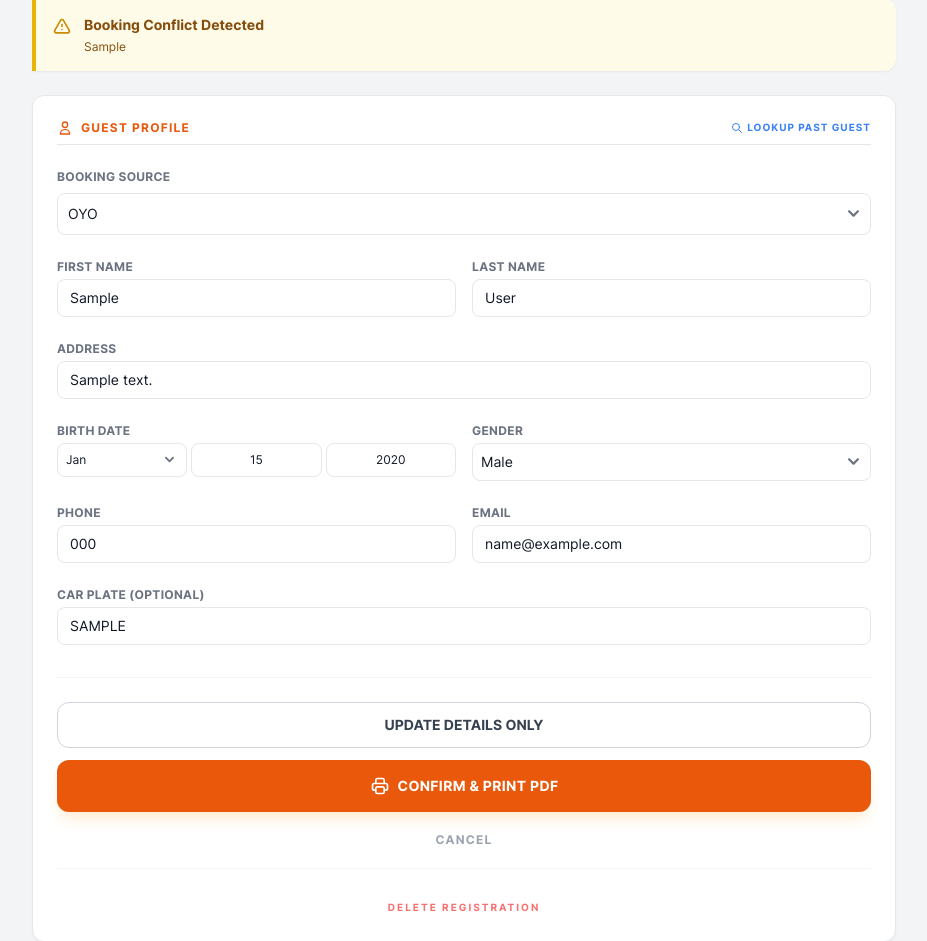
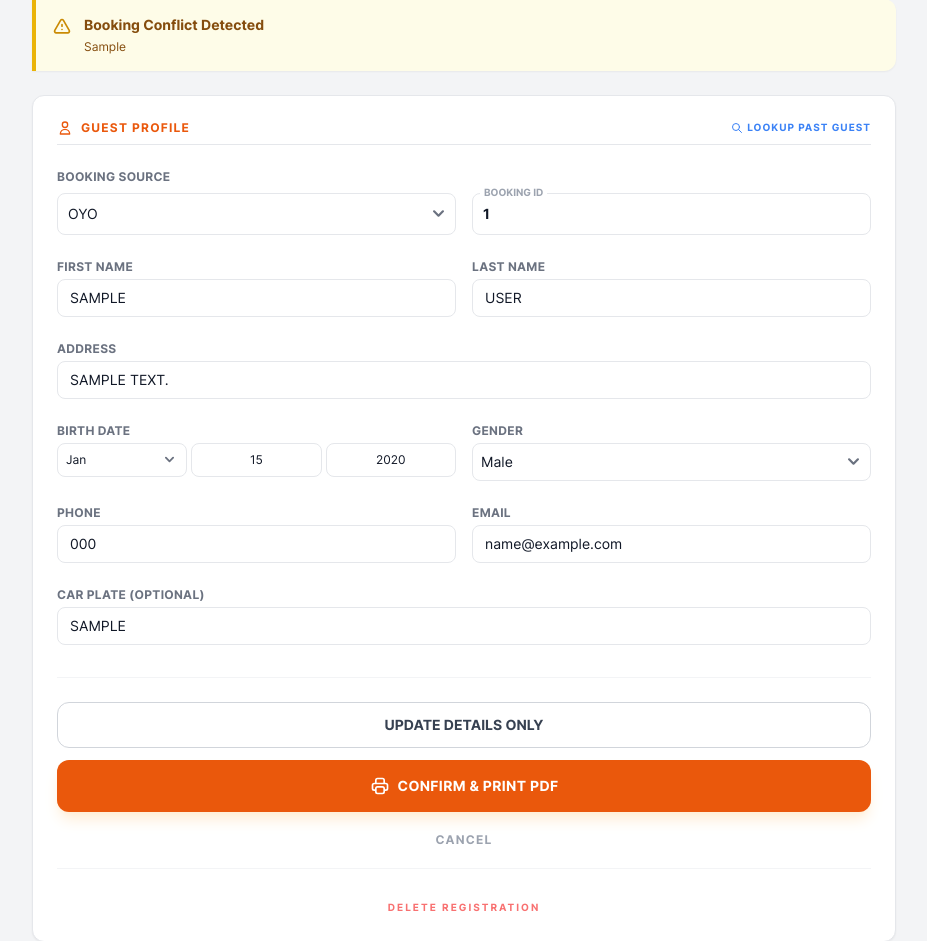
Before and after one commit to markocampos/Kegama-Residences-Hotel-Form-Register, a Django app: template management/templates/management/update_guest.html in a window 1280 px wide. Shown: the part 213-1154 px from the top of the page, without its empty margins (176-1103 px from the left). Run offline with Django 5.2, Linux system fonts and the light colour scheme; tables that the repository leaves empty hold one stand-in row (values such as "Sample post"); the template is opened without the code that fills it: values that come from a table or form of the project are taken from there, most other values are stand-ins (such as "Sample title", 1, 10 or a date in 2020).

Commit message:
v1.3.3 (beta)

```diff
--- a/management/models.py
+++ b/management/models.py
@@ -65,6 +65,7 @@ class GuestRegistration(models.Model):
         ('GCASH', 'GCash'),
         ('MAYA', 'Maya'),
         ('BANK_TRANSFER', 'Bank Transfer'),
+        ('PAID_ONLINE', 'Paid Online'),
     ]
     mode_of_payment = models.CharField(max_length=20, choices=PAYMENT_MODE_CHOICES, default='CASH')
 
--- a/management/templates/management/update_guest.html
+++ b/management/templates/management/update_guest.html
@@ -28,8 +28,12 @@
         alertModal: false,
         alertMessage: '',
         modalAction: 'save',
-        conflictText: ''
+        conflictText: '',
+        source: '{{ guest.source }}',
+        bookingId: '{{ guest.booking_id }}',
+        originalBookingId: '{{ guest.booking_id }}'
      }"
+     x-init="$watch('source', value => { if(value === 'WALKIN') bookingId = originalBookingId; })"
      @show-alert.window="alertMessage = $event.detail; alertModal = true">
 
     <!-- Delete Confirmation Modal -->
@@ -173,6 +177,10 @@
                         <span class="text-sm font-medium text-gray-900" id="summary-source">--</span>
                     </div>
                     <div class="flex justify-between border-b border-gray-200 pb-2">
+                        <span class="text-xs font-bold text-gray-400 uppercase tracking-wide">Booking ID</span>
+                        <span class="text-sm font-medium text-gray-900" id="summary-id">--</span>
+                    </div>
+                    <div class="flex justify-between border-b border-gray-200 pb-2">
                         <span class="text-xs font-bold text-gray-400 uppercase tracking-wide">Room</span>
                         <span class="text-sm font-medium text-gray-900" id="summary-room">--</span>
                     </div>
@@ -272,7 +280,7 @@
 
         <div class="flex items-center justify-between mb-6">
             <h2 class="text-2xl font-bold text-gray-800">Guest Details</h2>
-            <span class="bg-gray-200 text-gray-700 text-xs font-mono px-2 py-1 rounded">ID: {{ guest.booking_id }}</span>
+            <span class="bg-gray-200 text-gray-700 text-xs font-mono px-2 py-1 rounded" x-text="'ID: ' + bookingId">ID: {{ guest.booking_id }}</span>
         </div>
 
         <!-- Tab Navigation -->
@@ -339,27 +347,36 @@
                         <!-- Source -->
                         <div>
                             <label class="block text-xs font-semibold text-gray-500 uppercase tracking-wide mb-2">Booking Source</label>
-                            <select name="source" id="sourceSelect" class="w-full border-gray-200 rounded-lg text-sm font-medium text-gray-900 focus:ring-orange-500 p-2.5">
-                                <option value="WALKIN" {% if guest.source == 'WALKIN' %}selected{% endif %}>Walk-in</option>
-                                <option value="OYO" {% if guest.source == 'OYO' %}selected{% endif %}>OYO</option>
-                                <option value="AIRBNB" {% if guest.source == 'AIRBNB' %}selected{% endif %}>Airbnb</option>
-                            </select>
+                            <div class="grid grid-cols-2 gap-4">
+                                <select name="source" id="sourceSelect" x-model="source" class="w-full border-gray-200 rounded-lg text-sm font-medium text-gray-900 focus:ring-orange-500 p-2.5">
+                                    <option value="WALKIN" {% if guest.source == 'WALKIN' %}selected{% endif %}>Walk-in</option>
+                                    <option value="OYO" {% if guest.source == 'OYO' %}selected{% endif %}>OYO</option>
+                                    <option value="AIRBNB" {% if guest.source == 'AIRBNB' %}selected{% endif %}>Airbnb</option>
+                                </select>
+                                <div class="relative">
+                                    <label class="absolute -top-2 left-2 bg-white px-1 text-[10px] font-bold text-gray-400 uppercase">Booking ID</label>
+                                    <input type="text" name="booking_id" x-model="bookingId"
+                                           :readonly="source === 'WALKIN'"
+                                           :class="source === 'WALKIN' ? 'bg-gray-50 text-gray-400' : 'bg-white text-gray-900 focus:ring-orange-500'"
+                                           class="w-full border-gray-200 rounded-lg text-sm font-bold p-2.5 transition-colors">
+                                </div>
+                            </div>
                         </div>
 
                         <div class="grid grid-cols-2 gap-4">
                             <div>
                                 <label class="block text-xs font-semibold text-gray-500 uppercase tracking-wide mb-1">First Name</label>
-                                <input type="text" name="first_name" id="firstNameInput" value="{{ guest.first_name }}" class="w-full border-gray-200 rounded-lg text-sm font-medium text-gray-900 focus:ring-orange-500">
+                                <input type="text" name="first_name" id="firstNameInput" value="{{ guest.first_name }}" class="w-full border-gray-200 rounded-lg text-sm font-medium text-gray-900 focus:ring-orange-500 uppercase">
                             </div>
                             <div>
                                 <label class="block text-xs font-semibold text-gray-500 uppercase tracking-wide mb-1">Last Name</label>
-                                <input type="text" name="last_name" id="lastNameInput" value="{{ guest.last_name }}" class="w-full border-gray-200 rounded-lg text-sm font-medium text-gray-900 focus:ring-orange-500">
+                                <input type="text" name="last_name" id="lastNameInput" value="{{ guest.last_name }}" class="w-full border-gray-200 rounded-lg text-sm font-medium text-gray-900 focus:ring-orange-500 uppercase">
                             </div>
                         </div>
 
                         <div>
                             <label class="block text-xs font-semibold text-gray-500 uppercase tracking-wide mb-1">Address</label>
-                            <input type="text" name="address" value="{{ guest.address }}" class="w-full border-gray-200 rounded-lg text-sm font-medium text-gray-900 focus:ring-orange-500">
+                            <input type="text" name="address" value="{{ guest.address }}" class="w-full border-gray-200 rounded-lg text-sm font-medium text-gray-900 focus:ring-orange-500 uppercase">
                         </div>
 
                         <div class="grid grid-cols-2 gap-4">
@@ -377,7 +394,7 @@
                                 <label class="block text-xs font-semibold text-gray-500 uppercase tracking-wide mb-1">Birth Date</label>
                                 <input type="hidden" name="birth_date" :value="date">
                                 <div class="grid grid-cols-3 gap-1">
-                                    <select x-model="month" class="w-full border-gray-200 rounded-lg text-xs font-medium focus:ring-orange-500 p-2">
+                                    <select x-model="month" @change="$refs.dayInput.focus()" class="w-full border-gray-200 rounded-lg text-xs font-medium focus:ring-orange-500 p-2">
                                         <option value="" disabled>MM</option>
                                         <option value="01">Jan</option>
                                         <option value="02">Feb</option>
@@ -392,8 +409,10 @@
                                         <option value="11">Nov</option>
                                         <option value="12">Dec</option>
                                     </select>
-                                    <input type="tel" x-model="day" maxlength="2" placeholder="DD" class="w-full border-gray-200 rounded-lg text-xs font-medium focus:ring-orange-500 text-center p-2">
-                                    <input type="tel" x-model="year" maxlength="4" placeholder="YYYY" class="w-full border-gray-200 rounded-lg text-xs font-medium focus:ring-orange-500 text-center p-2">
+                                    <input type="tel" x-ref="dayInput" x-model="day" maxlength="2" placeholder="DD"
+                                           @input="if(day.length === 2) $refs.yearInput.focus()"
+                                           class="w-full border-gray-200 rounded-lg text-xs font-medium focus:ring-orange-500 text-center p-2">
+                                    <input type="tel" x-ref="yearInput" x-model="year" maxlength="4" placeholder="YYYY" class="w-full border-gray-200 rounded-lg text-xs font-medium focus:ring-orange-500 text-center p-2">
                                 </div>
                             </div>
                             <div>
@@ -543,6 +562,7 @@
                                 <option value="GCASH" {% if guest.mode_of_payment == 'GCASH' %}selected{% endif %}>GCash</option>
                                 <option value="MAYA" {% if guest.mode_of_payment == 'MAYA' %}selected{% endif %}>Maya</option>
                                 <option value="BANK_TRANSFER" {% if guest.mode_of_payment == 'BANK_TRANSFER' %}selected{% endif %}>Bank Transfer</option>
+                                <option value="PAID_ONLINE" {% if guest.mode_of_payment == 'PAID_ONLINE' %}selected{% endif %}>Paid Online</option>
                             </select>
                         </div>
 
@@ -820,6 +840,8 @@
         const sourceSelect = document.getElementById('sourceSelect');
         const source = sourceSelect ? sourceSelect.options[sourceSelect.selectedIndex].text : '--';
 
+        const bookingId = document.querySelector('input[name="booking_id"]')?.value || '--';
+
         // MOP
         const mopSelect = document.getElementById('mopSelect');
         const mop = mopSelect ? mopSelect.options[mopSelect.selectedIndex].text : '--';
@@ -856,6 +878,9 @@
 
         const elSource = document.getElementById('summary-source');
         if(elSource) elSource.textContent = source;
+
+        const elId = document.getElementById('summary-id');
+        if(elId) elId.textContent = bookingId;
 
         const elRoom = document.getElementById('summary-room');
         if(elRoom) elRoom.textContent = room;
--- a/management/templates/pdf/guest_registration.html
+++ b/management/templates/pdf/guest_registration.html
@@ -173,7 +173,8 @@
                 <span class="checkbox-square {% if guest.source == 'WALKIN' %}checked{% endif %}"></span> PAGE/WALK-IN
             </td>
             <td class="text-right">
-                <b>SECURITY DEPOSIT:</b> P <u style="font-family: 'Courier New'; font-size: 12px;">{{ guest.security_deposit|intcomma|default:"Error" }}</u>
+                <b>SECURITY DEPOSIT:</b> P <u style="font-family: 'Courier New'; font-size: 12px;">{{ guest.security_deposit|intcomma|default:"Error" }}</u><br>
+                <div style="margin-top: 10px;"><b>M.O.P:</b> <span style="display: inline-block; width: 60px; border-bottom: 1px solid #000;">&nbsp;</span></div>
             </td>
         </tr>
     </table>
@@ -192,7 +193,7 @@
                 <b>Date: Today:</b> <span style="font-family: 'Courier New'; text-decoration: underline;">{% now "M d, Y" %}</span>
             </td>
             <td class="text-right">
-                <b>BOOKING ID #</b> <span style="border-bottom: 1px solid #000; padding: 0 5px; font-family: 'Courier New';">{{ guest.booking_id }}</span>
+                <b>{% if guest.source == 'WALKIN' %}BOOKING ID #{% else %}{{ guest.source }} ID #{% endif %}</b> <span style="border-bottom: 1px solid #000; padding: 0 5px; font-family: 'Courier New';">{{ guest.booking_id }}</span>
             </td>
         </tr>
     </table>
--- a/management/views.py
+++ b/management/views.py
@@ -204,6 +204,7 @@ def update_guest(request, guest_id):
 
     if request.method == 'POST':
         guest.source = request.POST.get('source', 'WALKIN')
+        guest.booking_id = request.POST.get('booking_id', guest.booking_id)
         guest.first_name = request.POST.get('first_name', '').upper()
         guest.last_name = request.POST.get('last_name', '').upper()
         guest.address = request.POST.get('address', '').upper()
```
